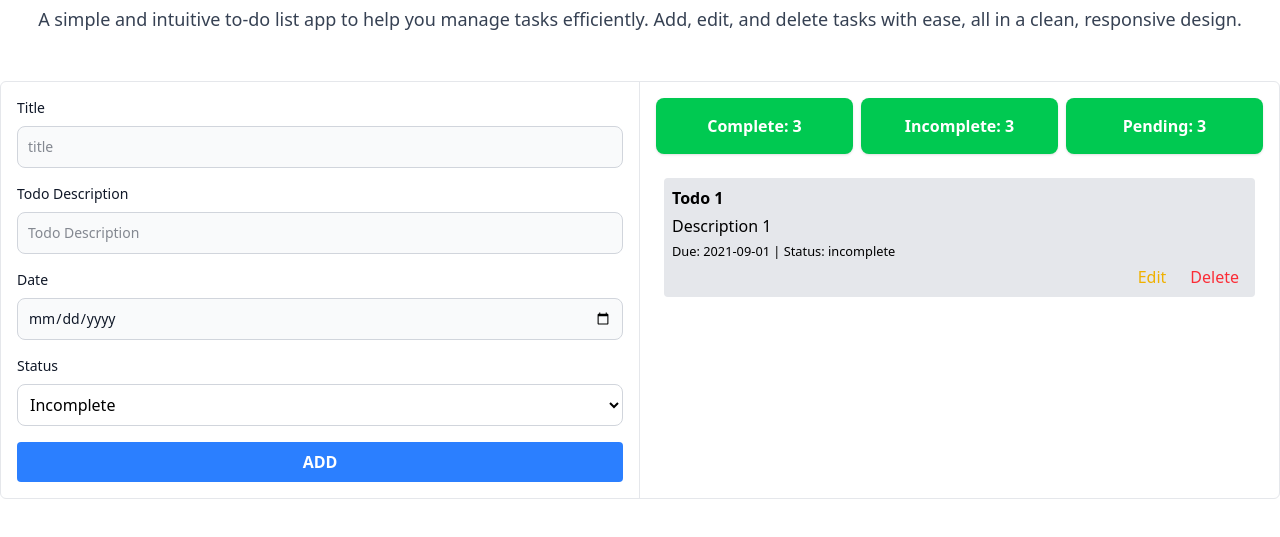
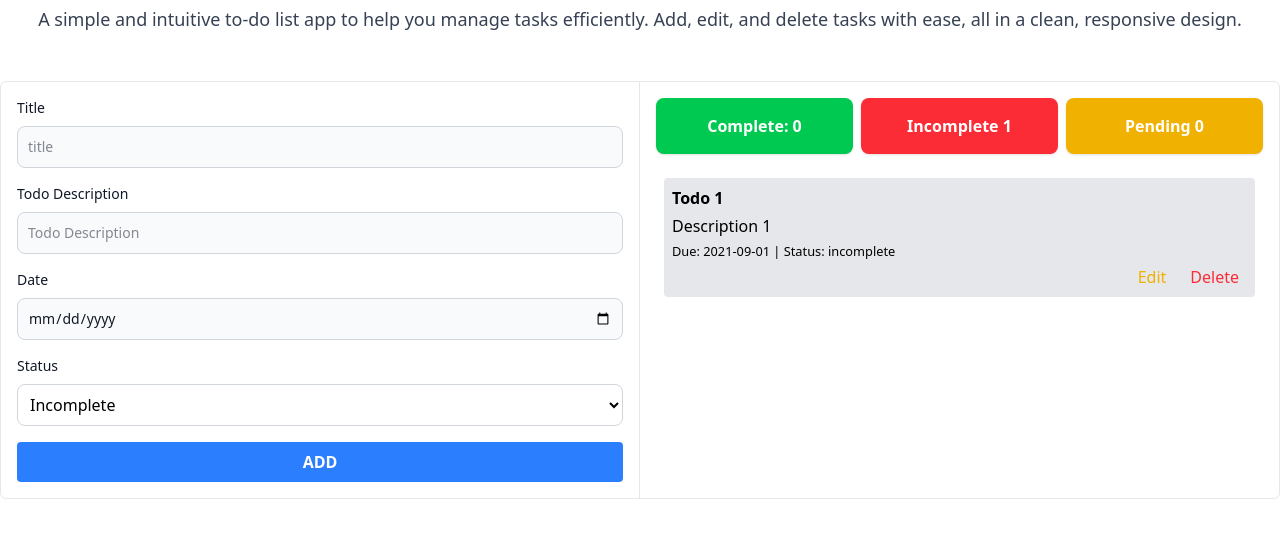
Before and after one commit to AtikulSoftware/module-15-assignment, a website: page index.html in a window 1280 px wide. Shown: the part 51-588 px from the top of the page. Drawn offline with Linux system fonts and the light colour scheme.

Commit message:
filder by complete, incomplete, pending

```diff
--- a/index.html
+++ b/index.html
@@ -103,17 +103,17 @@
             <div
               class="flex-1/3 bg-green-500 text-white font-bold text-center p-4 rounded-lg shadow"
             >
-              <h1>Complete: 3</h1>
+              <h1 id="complete"></h1>
             </div>
             <div
-              class="flex-1/3 bg-green-500 text-white font-bold text-center p-4 rounded-lg shadow"
+              class="flex-1/3 bg-red-500 text-white font-bold text-center p-4 rounded-lg shadow"
             >
-              <h1>Incomplete: 3</h1>
+              <h1 id="incomplete"></h1>
             </div>
             <div
-              class="flex-1/3 bg-green-500 text-white font-bold text-center p-4 rounded-lg shadow"
+              class="flex-1/3 bg-yellow-500 text-white font-bold text-center p-4 rounded-lg shadow"
             >
-              <h1>Pending: 3</h1>
+              <h1 id="pending"></h1>
             </div>
           </div>
           <div class="mt-4">
--- a/script.js
+++ b/script.js
@@ -6,10 +6,10 @@ let todos = [
     status: "incomplete",
   },
 ];
-let editingIndex = -1;
 
 // initial render
 renderTodos();
+filterStatus();
 
 const closeModalBtn = document.getElementById("closeModalBtn");
 const modal = document.getElementById("modal");
@@ -56,6 +56,7 @@ function renderTodos() {
           `;
     list.appendChild(listItem);
   });
+  filterStatus();
 }
 
 function editTodo(index) {
@@ -69,7 +70,9 @@ function editTodo(index) {
 
   document.getElementById("update-btn").onclick = function () {
     const updatedName = document.getElementById("todo-name-update").value;
-    const updatedDescription = document.getElementById("todo-description-update").value;
+    const updatedDescription = document.getElementById(
+      "todo-description-update"
+    ).value;
     const updatedDate = document.getElementById("todo-date-update").value;
     const updatedStatus = document.getElementById("todo-status-update").value;
 
@@ -77,7 +80,7 @@ function editTodo(index) {
       name: updatedName,
       description: updatedDescription,
       date: updatedDate,
-      status: updatedStatus
+      status: updatedStatus,
     };
 
     renderTodos();
@@ -93,3 +96,31 @@ function deleteTodo(index) {
   todos.splice(index, 1);
   renderTodos();
 }
+
+function getStatusCounts(todos) {
+  const statusCounts = {
+    incomplete: 0,
+    pending: 0,
+    complete: 0,
+  };
+
+  todos.forEach((todo) => {
+    if (todo.status === "incomplete") {
+      statusCounts.incomplete++;
+    } else if (todo.status === "pending") {
+      statusCounts.pending++;
+    } else if (todo.status === "complete") {
+      statusCounts.complete++;
+    }
+  });
+
+  return statusCounts;
+}
+
+function filterStatus() {
+  const statusCounts = getStatusCounts(todos);
+  console.log(statusCounts);
+  document.getElementById("complete").textContent  = `Complete: ${statusCounts.complete}`;
+  document.getElementById("incomplete").textContent  = `Incomplete ${statusCounts.incomplete}`;
+  document.getElementById("pending").textContent  = `Pending ${statusCounts.pending}`;
+}
```
Also changed, not shown: output.css.
